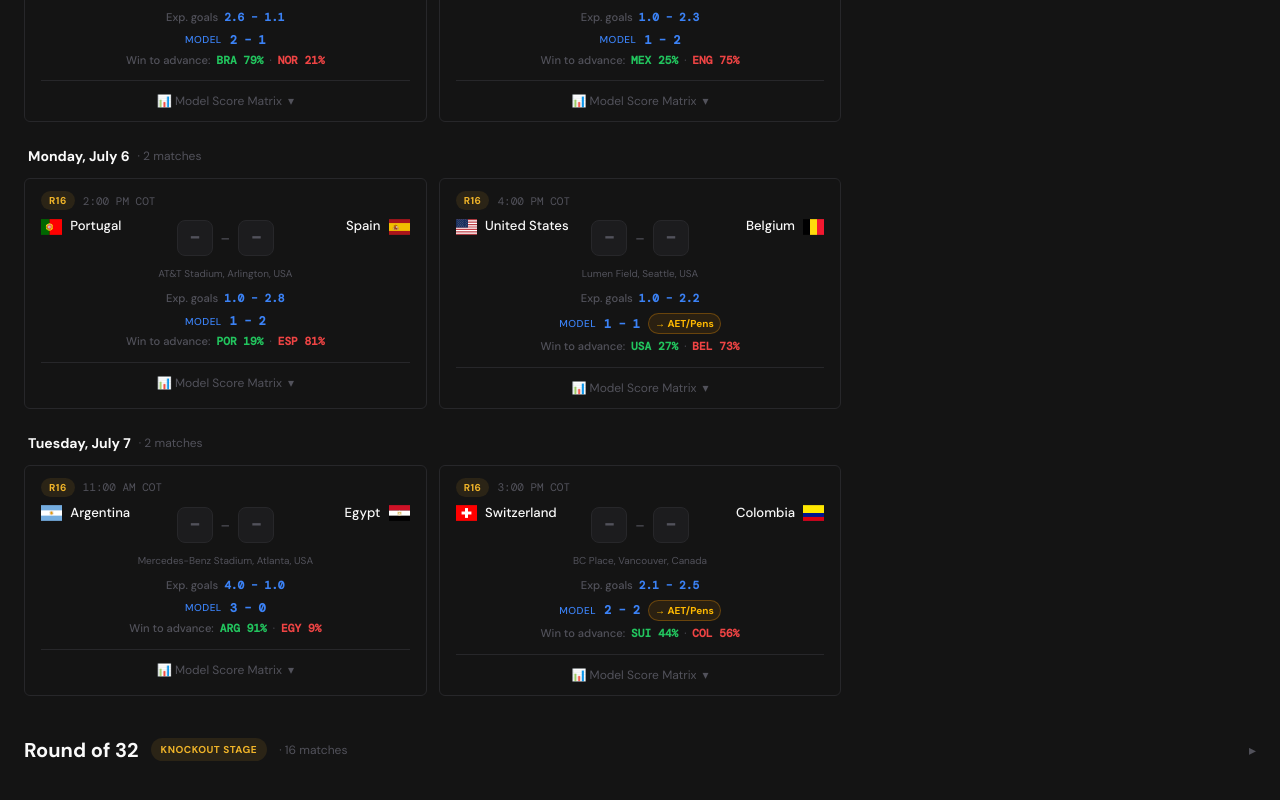
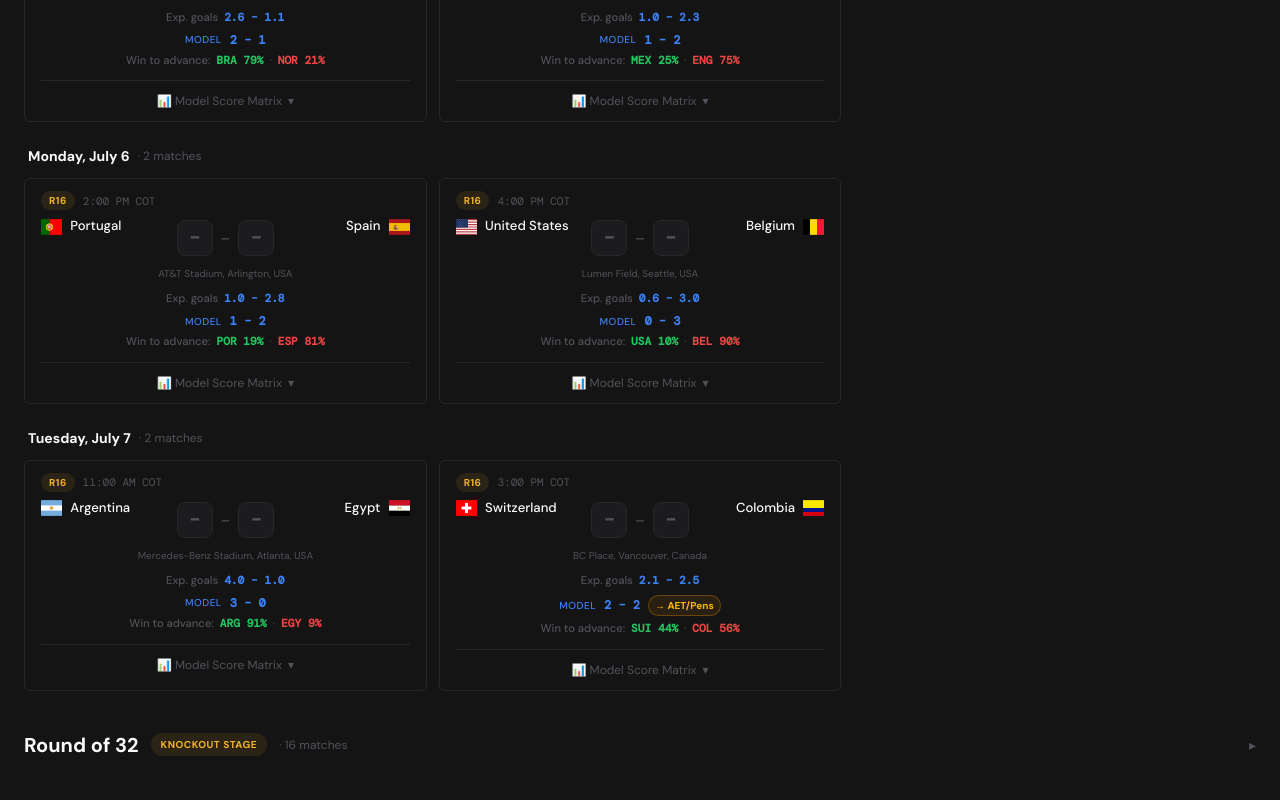
Before and after one commit to danielvegac/wc2026-predictor, a React (Vite) app: page / in a window 1280 px wide. Shown: the part 7547-8347 px from the top of the page. Built offline with nearby package versions, Linux system fonts and the light colour scheme; no server answers.

Commit message:
R16-6 matchInsights + formOverrides: USA 1-4 Belgium. USA eliminated (score 35), BEL to QF (score 88). Fix stale BEL override (was 25 from group stage, now 88 post-dominant R16 win).

```diff
--- a/src/data/formOverrides.ts
+++ b/src/data/formOverrides.ts
@@ -11,13 +11,13 @@
   "IRQ": { score: 8, note: "MD2: 0-3 FRA. 0.6 xG. 5 WC matches, 5 losses — first Asian nation in WC history to lose first 5. Keeper error gifted Mbappé second. No path to qualification. Tournament over." },
   "NOR": { score: 91, note: "R16-3: 2-1 BRA. QF vs MEX/ENG (Jul 11). Haaland 7 goals tournament. 0.84 xG but clinical conversion. Counter-attack system elite. Ødegaard pulling strings." },
   "SEN": { score: 62, note: "MD2: 2-3 NOR. 1.7 xG. Sarr brace (53', 90+3'). Mané assist showing form. Competed hard but defensive errors cost them early. Must beat Iraq by large margin MD3 to reach R32. Still alive but need help." },
-  "USA": { score: 79, note: "R16 vs BEL. Best USMNT group stage ever: 8 goals, 6pts, 1st in Group D. R32: 2-0 BIH with 10 men (Balogun red, Tillman free kick). Pochettino system clicking. Balogun suspension lifted." },
+  "USA": { score: 35, note: "R16: 1-4 BEL. ELIMINATED. xG 0.67 — defensive collapse (Freese error, defenders at fault for 2 goals). Balogun reinstated via Trump/FIFA controversy but 0 goals (Courtois 1v1 save). Pulisic injured 52'. Lost to Belgium for 7th consecutive time. Structural defensive weakness exposed. Attack floors at 0.65." },
   "BRA": { score: 48, note: "R16-3: 1-2 NOR. ELIMINATED. 2.73 xG (penalty-inflated, open-play ~1.30). Nyland saved Guimarães pen. Haaland brace. Neymar consolation pen. Model picked 2-1 BRA, actual 1-2 NOR." },
   "POR": { score: 22, note: "R16: 0-1 ESP. ELIMINATED. 0 shots on target 2nd half. xG 0.60 — worst attacking output of tournament. Ronaldo's last WC match. Model λ 1.94 massively overestimated vs elite Spain defense. Attack floors at 0.65." },
   "UZB": { score: 18, note: "MD2: 0-5 POR. Completely outclassed. 0 goals in 2 WC matches. Eliminated." },
   "ESP": { score: 98, note: "R16: 1-0 POR. QF vs USA/BEL. Merino 90+1' sub winner. 6 consecutive WC clean sheets — 10h+ without conceding, first team in WC history. xG 1.77 vs 0.60 allowed. Attack 1.31, defense 0.65 floor. De la Fuente subs decisive." },
   "KSA": { score: 12, note: "MD2: 0-4 ESP. 0.04 xG — barely existed. Al-Owais conceded 3 (1 OG). Effectively eliminated from Group H. Cannot score vs quality opposition." },
-  "BEL": { score: 25, note: "MD2: 0-0 IRN (10 men from 66'). 53 consecutive WC shots without open-play goal. Doku absent (illness). Lukaku off-form. Ngoy red card. 1.82 xG 0 goals — profound clinical failure. Attack deeply concerning going into Belgium-NZL MD3 (must win)." },
+  "BEL": { score: 88, note: "R16: 4-1 USA. QF vs Spain. De Ketelaere 2G+1A (brace + Vanaken assist). Trossard 2A. Lukaku 90+3'. xG 2.15 — dominant. Without Doku and De Bruyne (bench). Attack capped 1.45, defense floored 0.65. Unbeaten run 18 games. De Ketelaere leads Belgium attack this tournament — 3 of his 8 Belgium goals vs USA. Freese error helped but Belgium were superior throughout." },
   "IRN": { score: 72, note: "MD2: 0-0 BEL (with Belgian red card). Beiranvand 7 saves again. Taremi had goal ruled out (offside). Iran have outperformed xG expectations twice now — Ghalenoei's defensive setup is world-class at this tournament. MD3 vs Egypt is group decider." },
   "CAN": { score: 62, note: "6-0 but vs 9-men Qatar. David is elite. Koné injury concern. Real test vs SUI MD3" },
   "QAT": { score: 5, note: "2 red cards, worst attacking stats in group, eliminated effectively" },
--- a/src/data/matchInsights.ts
+++ b/src/data/matchInsights.ts
@@ -1215,6 +1215,20 @@
     awayDefenseMultiplier: 0.65,
     notes: "Portugal 0-1 Spain R16. Merino 90+1' sub winner (Torres assist). POR xG 0.60 — 0 shots on target 2nd half. Ronaldo's likely final WC match. ESP xG 1.77 — controlled throughout, Oyarzabal missed early (8'). Spain: 6 consecutive WC clean sheets, 10h+ without conceding — historically elite defense. POR attack floored: 0.44 raw, worst attacking output this tournament. ESP defense floored: allowed only 0.60 xG. Portugal ELIMINATED. Spain advance QF vs USA/BEL. ALPHA LESSON: Alphametrico implied xG (1.09 vs 1.26) was far more accurate than model λ (1.94 vs 2.72). Lambda divergence >50% between systems flags compression ceiling revision — proposed Rule 23.",
   },
+  // R16-6: USA 1-4 Belgium (July 6, 2026, Lumen Field, Seattle)
+  {
+    matchId: "R16-6",
+    date: "2026-07-06",
+    homeTeamId: "USA",
+    awayTeamId: "BEL",
+    homeGoals: 1,
+    awayGoals: 4,
+    homeAttackMultiplier: 0.65,
+    homeDefenseMultiplier: 1.45,
+    awayAttackMultiplier: 1.45,
+    awayDefenseMultiplier: 0.65,
+    notes: "USA 1-4 Belgium R16. De Ketelaere 8' (Lukébakio diagonal → Trossard cross), Tillman 31' free kick deflected (USA), De Ketelaere 33' brace (far-post header off Trossard, 61 seconds after equalizer), Vanaken 57' (Freese goalkeeper error — giveaway outside penalty area), Lukaku 90+3' (Vanaken press). xG USA 0.67 (7 shots) / BEL 2.15 (15 shots). Belgium played without Doku and De Bruyne (bench). De Ketelaere: first Belgian ever with 2G+1A in single WC match. Trossard: 0G+2A. Pulisic injured 52' (right foot, contact Tielemans). Balogun played but 0 goals (Courtois 1v1 save). Freese error directly caused 3rd goal — USA defensive fragility exposed throughout. USA eliminated. Belgium advance QF vs Spain. MODEL LESSON: BEL formOverride was stale (score 25, written after Iran 0-0, never updated after SEN 3-2 AET). Correct value should have been ~70. Stale override suppressed BEL λ. Cumulative Belgium-wins matrix probability (~37%) exceeded draw cluster (~22%) — should have shifted pick to 1-2 BEL rather than anchoring on modal draw cell.",
+  },
 ];
 
 /** Get all insights for a team across all matches played */
```
